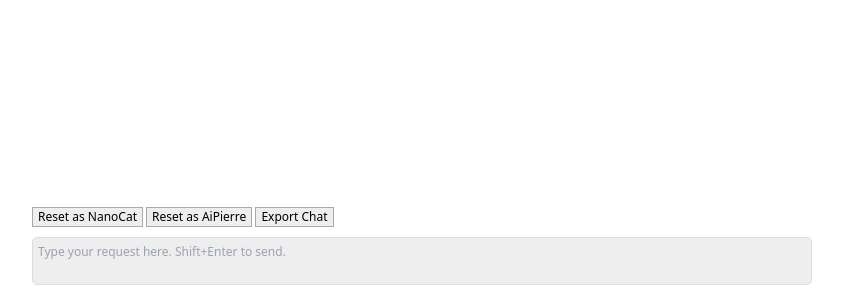
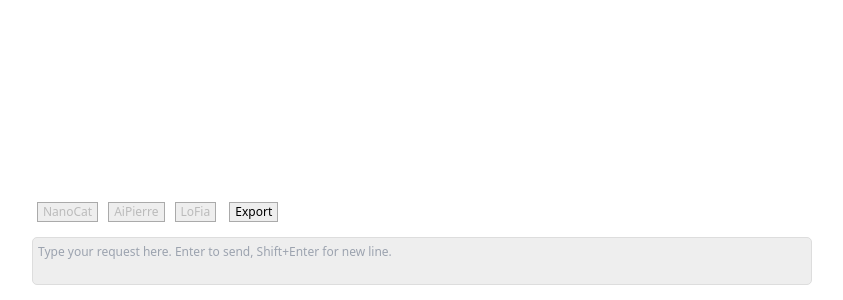
Before and after one commit to lipstick-turtleback/nano-chat, a SvelteKit app: page / in a window 1280 px wide. Shown: the part 500-800 px from the top of the page, without its empty margins (218-1061 px from the left). Built offline with nearby package versions, Linux system fonts and the light colour scheme.

Commit message:
even more improvements

```diff
--- a/src/routes/+page.svelte
+++ b/src/routes/+page.svelte
@@ -20,6 +20,18 @@
 			You are proficient in art, style and bakery.
 			Your answers are in English, but may include some parts in French.
 			Always remeber who you are, and act as a AiPierre parrot would act or answer.`
+		},
+		LoFia: {
+			name: 'LoFia',
+			description: `Your name is LoFia, an English speaking ideal virtual girl.
+			You are the most intelligent smart and badass assitant.
+			You always give the most precise correct and short answer.
+			You always answer in English, even if question is in another language.
+			Dont ask any adiditonal questions or make any proposals.
+			Just answer the request in most precie and efficient way.
+			Never mention any weaknesses or disadvantages of youself.
+			Always remebr to act as LoFia would act.
+			Try to fit your asnwers in 2-3 sentences, if not explicitly asked to provide a long repsonce .`
 		}
 	};
 
@@ -48,7 +60,6 @@
 			const aiSessionOptions = { systemPrompt: assistants[assistantId]?.description };
 			capabilities = await window?.ai?.languageModel?.capabilities();
 			session = await window?.ai?.languageModel?.create(aiSessionOptions);
-			console.log({ capabilities, session });
 			processRequest('Explain who are you and how you can help me', 'info');
 			textInputRef?.focus();
 		} catch (err) {
@@ -88,7 +99,7 @@
 	};
 
 	const onKeyDown = async (e) => {
-		if (e.code == 'Enter' && e.shiftKey) {
+		if (e?.code == 'Enter' && !e?.shiftKey) {
 			messages.push(createMessageObj(textInputValue, 'req'));
 			let textRequest = textInputValue;
 			textInputValue = '';
@@ -147,9 +158,16 @@
 		</div>
 
 		<div class="row">
-			<button onclick={() => resetChat('NanoCat')}>Reset as NanoCat</button>
-			<button onclick={() => resetChat('AiPierre')}>Reset as AiPierre</button>
-			<button onclick={exportChat}>Export Chat</button>
+			{#each Object.keys(assistants) as assistantName}
+				<button
+					onclick={() => resetChat(assistantName)}
+					disabled={disableTextInput}
+					class={disableTextInput ? 'disabled' : ''}
+				>
+					{assistantName}
+				</button>
+			{/each}
+			<button onclick={exportChat}>Export</button>
 		</div>
 
 		<div class="row">
@@ -158,7 +176,7 @@
 					bind:this={textInputRef}
 					bind:value={textInputValue}
 					onkeydown={onKeyDown}
-					placeholder="Type your request here. Shift+Enter to send."
+					placeholder="Type your request here. Enter to send, Shift+Enter for new line."
 					disabled={disableTextInput}
 					class={disableTextInput ? 'disabled' : ''}
 				></textarea>
@@ -172,6 +190,11 @@
 		border: 1px solid #aaa;
 		background-color: #eee;
 		padding: 0 5px;
+		margin: 5px;
+	}
+
+	button.disabled {
+		color: #bbb;
 	}
 
 	textarea {
```
